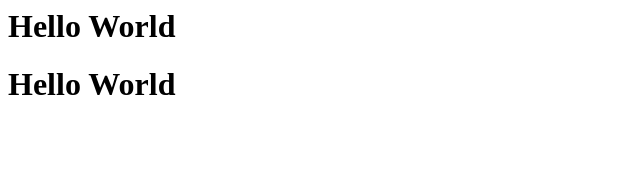
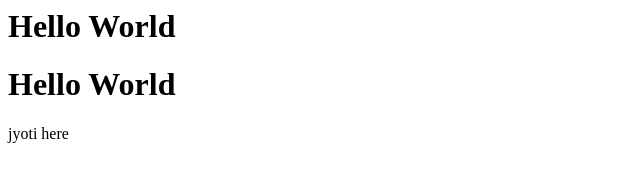
Before and after one commit to shravani232/MCA2025, a plain HTML site: page index.html in a window 1280 px wide. Shown: the full height of the page, 0-640 px from the left. Drawn offline with Linux system fonts and the light colour scheme.

Commit message:
Update index.html
by jyoti

```diff
--- a/index.html
+++ b/index.html
@@ -7,5 +7,7 @@
 <body>
     <h1> Hello World</h1>
     <h1> Hello World</h1>
+
+    <p>jyoti here </p>
 </body>
 </html>
```
